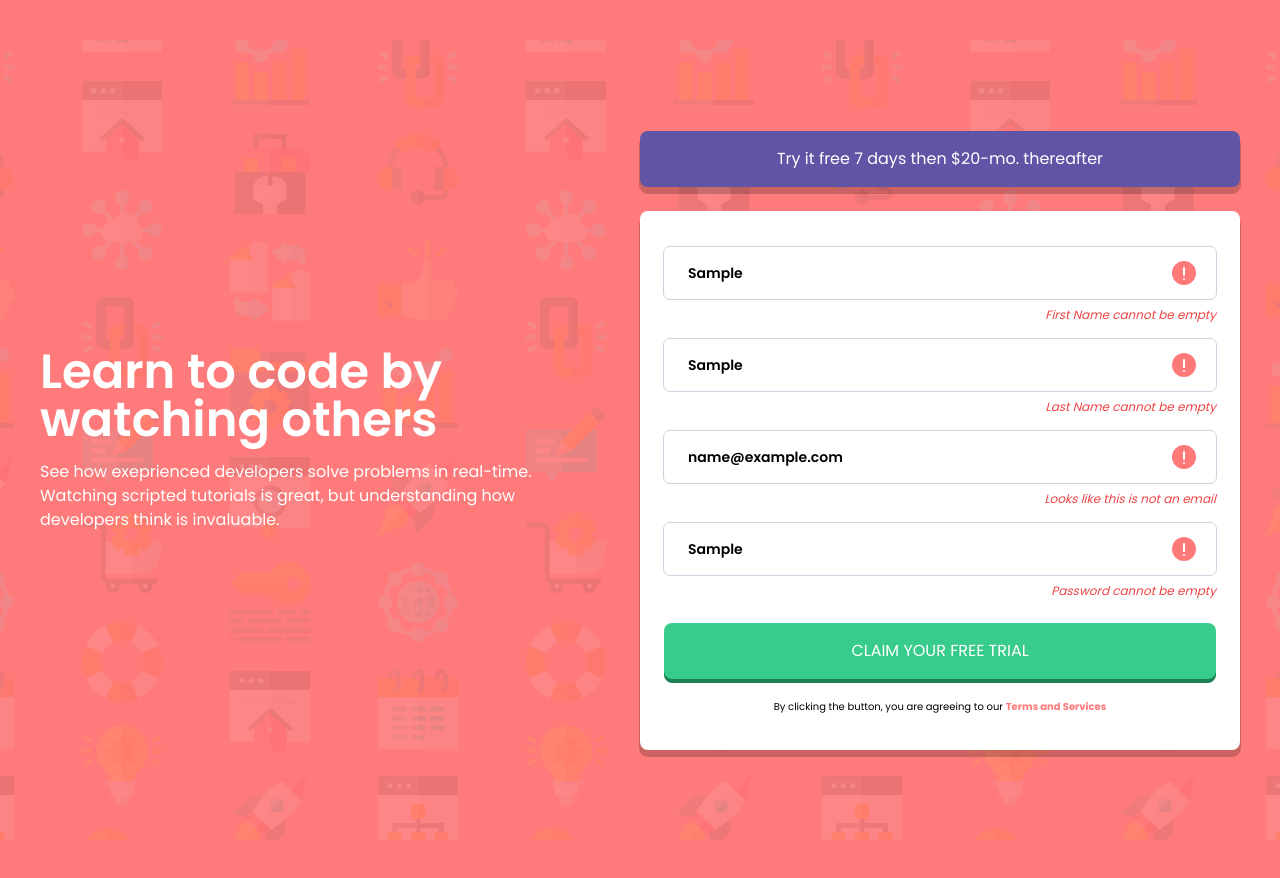
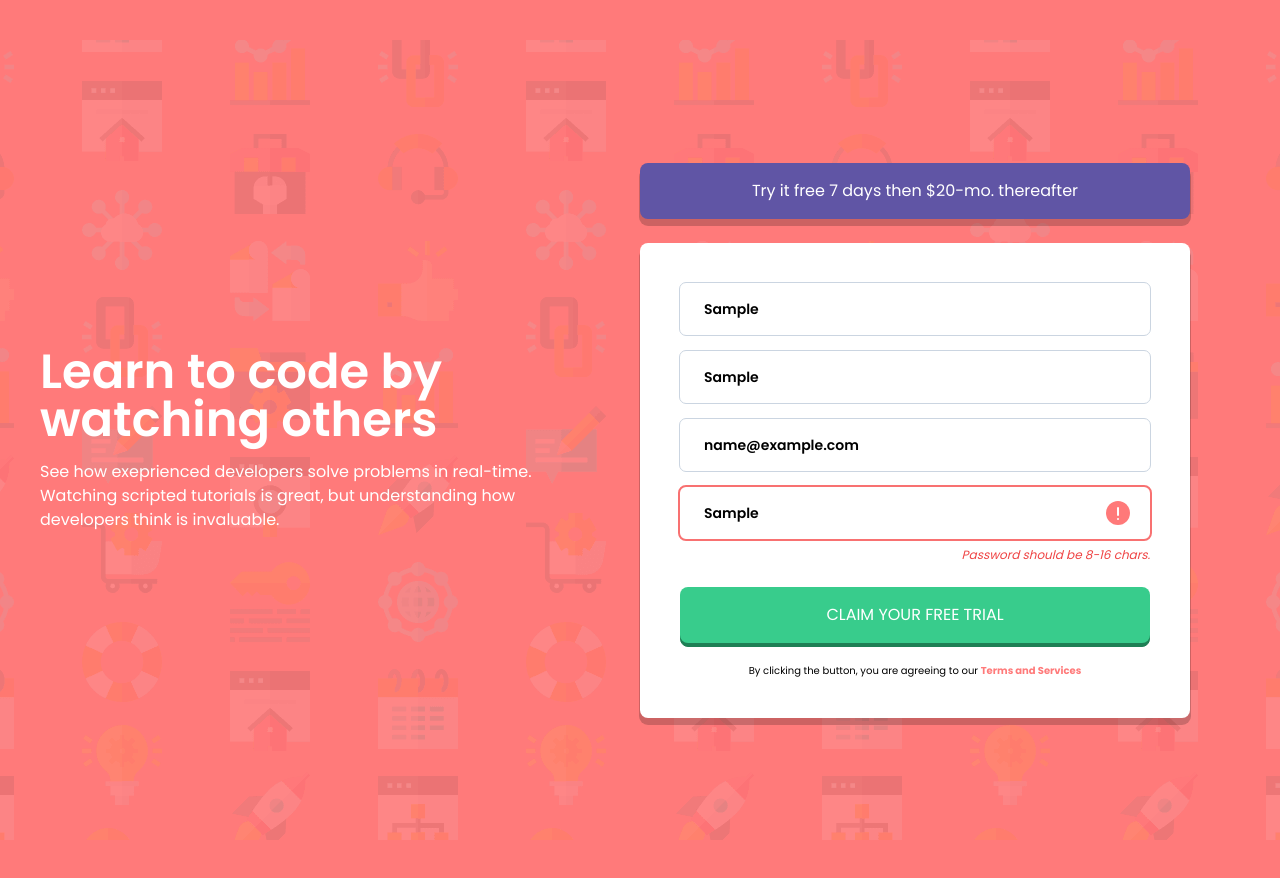
Before and after one commit to Bubblecrown/Sign-up-page, a React (Create React App) app: page / in a window 1280 px wide. Both pictures are taken after typing "Sample", "Sample", "name@example.com", "Sample" into the empty fields and a click on the button "CLAIM YOUR FREE TRIAL". Built offline with nearby package versions, Linux system fonts and the light colour scheme.

Commit message:
finish validation function

```diff
--- a/package.json
+++ b/package.json
@@ -11,7 +11,8 @@
     "react-dom": "^18.2.0",
     "react-scripts": "5.0.1",
     "styled-components": "^5.3.5",
-    "web-vitals": "^2.1.4"
+    "web-vitals": "^2.1.4",
+    "yup": "^0.32.11"
   },
   "scripts": {
     "start": "react-scripts start",
--- a/src/components/FormComponent.js
+++ b/src/components/FormComponent.js
@@ -1,17 +1,48 @@
 import React from "react";
 import errorIcon from "../assets/icon-error.svg";
 import { Formik } from "formik";
+import * as Yup from "yup";
 
 export default function FormComponent() {
-  const formValidation = ({ handleChange, handleSubmit, values }) => {
+  const SignupSchema = Yup.object().shape({
+    firstName: Yup.string()
+      .required("First Name cannot be empty")
+      .min(6, "First Name should be 6-20 chars.")
+      .max(20, "First Name should be 6-20 chars."),
+    lastName: Yup.string()
+      .required("Last Name cannot be empty")
+      .min(6, "Last Name should be 6-20 chars.")
+      .max(20, "Last Name should be 6-20 chars."),
+    email: Yup.string()
+      .email("Looks like this is not an email")
+      .required("Email cannot be empty"),
+    password: Yup.string()
+      .required("Password cannot be empty")
+      .min(8, "Password should be 8-16 chars.")
+      .max(16, "Password should be 8-16 chars.")
+      .matches(
+        /^(?=.*[a-z])(?=.*[A-Z])(?=.*[0-9])/,
+        "Password must Contain One Uppercase, One Lowercase and One Number."
+      ),
+  });
+  const formValidation = ({
+    handleChange,
+    handleSubmit,
+    values,
+    isSubmitting,
+    errors,
+    touched,
+  }) => {
     return (
       <form
-        className="s:py-9 s:px-6 ss:py-6 ss:px-4 bg-white rounded-lg shadow-custom-shadow "
+        className="s:py-9 s:px-6 md:px-10 md:py-10 ss:py-6 ss:px-4 bg-white rounded-lg shadow-custom-shadow "
         onSubmit={handleSubmit}
       >
         <div className="form-controls">
           <div className="relative flex items-center justify-end ">
-            <img src={errorIcon} alt="Error Icon" className="icon-class" />
+            {errors.firstName && touched.firstName ? (
+              <img src={errorIcon} alt="Error Icon" className="icon-class" />
+            ) : null}
             <input
               type="text"
               placeholder="First Name"
@@ -20,13 +51,22 @@ export default function FormComponent() {
               name="firstName"
               onChange={handleChange}
               value={values.firstName}
+              className={
+                errors.firstName && touched.firstName
+                  ? "outline-red-400 outline-2"
+                  : ""
+              }
             />
           </div>
-          <small>First Name cannot be empty</small>
+          {errors.firstName && touched.firstName ? (
+            <small>{errors.firstName}</small>
+          ) : null}
         </div>
         <div className="form-controls">
           <div className="relative flex items-center justify-end ">
-            <img src={errorIcon} alt="Error Icon" className="icon-class" />
+            {errors.lastName && touched.lastName ? (
+              <img src={errorIcon} alt="Error Icon" className="icon-class" />
+            ) : null}
             <input
               type="text"
               placeholder="Last Name"
@@ -35,13 +75,22 @@ export default function FormComponent() {
               name="lastName"
               onChange={handleChange}
               value={values.lastName}
+              className={
+                errors.lastName && touched.lastName
+                  ? "outline-red-400 outline-2"
+                  : ""
+              }
             />
           </div>
-          <small>Last Name cannot be empty</small>
+          {errors.lastName && touched.lastName ? (
+            <small>{errors.lastName}</small>
+          ) : null}
         </div>
         <div className="form-controls">
           <div className="relative flex items-center justify-end ">
-            <img src={errorIcon} alt="Error Icon" className="icon-class" />
+            {errors.email && touched.email ? (
+              <img src={errorIcon} alt="Error Icon" className="icon-class" />
+            ) : null}
             <input
               type="text"
               placeholder="Email Address"
@@ -50,13 +99,18 @@ export default function FormComponent() {
               name="email"
               onChange={handleChange}
               value={values.email}
+              className={
+                errors.email && touched.email ? "outline-red-400 outline-2" : ""
+              }
             />
           </div>
-          <small>Looks like this is not an email</small>
+          {errors.email && touched.email ? <small>{errors.email}</small> : null}
         </div>
         <div className="form-controls">
           <div className="relative flex items-center justify-end ">
-            <img src={errorIcon} alt="Error Icon" className="icon-class" />
+            {errors.password && touched.password ? (
+              <img src={errorIcon} alt="Error Icon" className="icon-class" />
+            ) : null}{" "}
             <input
               type="text"
               placeholder="Password"
@@ -65,9 +119,16 @@ export default function FormComponent() {
               name="password"
               onChange={handleChange}
               value={values.password}
+              className={
+                errors.password && touched.password
+                  ? "outline-red-400 outline-2"
+                  : ""
+              }
             />
           </div>
-          <small>Password cannot be empty</small>
+          {errors.password && touched.password ? (
+            <small>{errors.password}</small>
+          ) : null}
         </div>
 
         {/* 3D button */}
@@ -76,9 +137,11 @@ export default function FormComponent() {
             type="submit"
             className="w-full text-white rounded-md mb-5 mt-2 relative
         "
+            value="Submit"
+            disabled={isSubmitting}
           >
             <div className="absolute h-full bg-[#1e7f55] -bottom-1 border-[#1e7f55] border rounded-lg inset-x-0 px-10 "></div>
-            <div className="relative xl:px-[151px] xl:py-4 lg:py-4 ss:px-4 ss:py-3  bg-[color:var(--Green)] rounded-lg transition transform duration-150 active:translate-y-1  hover:translate-y-1 s:text-sm ss:text-xs lg:text-base">
+            <div className="relative xl:px-[151px] xl:py-4 lg:py-4 ss:px-4 ss:py-3  bg-[color:var(--Green)] rounded-lg transition transform duration-150 active:translate-y-1 s:text-sm ss:text-xs lg:text-base">
               CLAIM YOUR FREE TRIAL
             </div>
           </button>
@@ -102,9 +165,18 @@ export default function FormComponent() {
     <div>
       <Formik
         onSubmit={(values, { setSubmitting }) => {
-          alert(JSON.stringify(values));
+          // alert(JSON.stringify(values));
+          setTimeout(() => {
+            setSubmitting(false);
+          }, 2000);
         }}
-        initialValues={{ firstName: "", lastName: "", email: "", password: "" }}
+        initialValues={{
+          firstName: "",
+          lastName: "",
+          email: "",
+          password: "",
+        }}
+        validationSchema={SignupSchema}
       >
         {(props) => formValidation(props)}
       </Formik>
--- a/src/pages/Signup.js
+++ b/src/pages/Signup.js
@@ -15,7 +15,7 @@ export default function Signup() {
             is invaluable.
           </p>
         </section>
-        <section className="w-full">
+        <section className="w-full md:w-11/12">
           <button className="s:px-10 s:py-4 bg-[color:var(--Blue)] text-white w-full rounded-lg shadow-custom-shadow ss:mb-6 ss:px-8 ss:py-2 s:text-base ss:text-xs">
             Try it free 7 days then $20-mo. thereafter
           </button>
```
Also changed, not shown: 1 other file (tests, documents, lock files or other folders).
